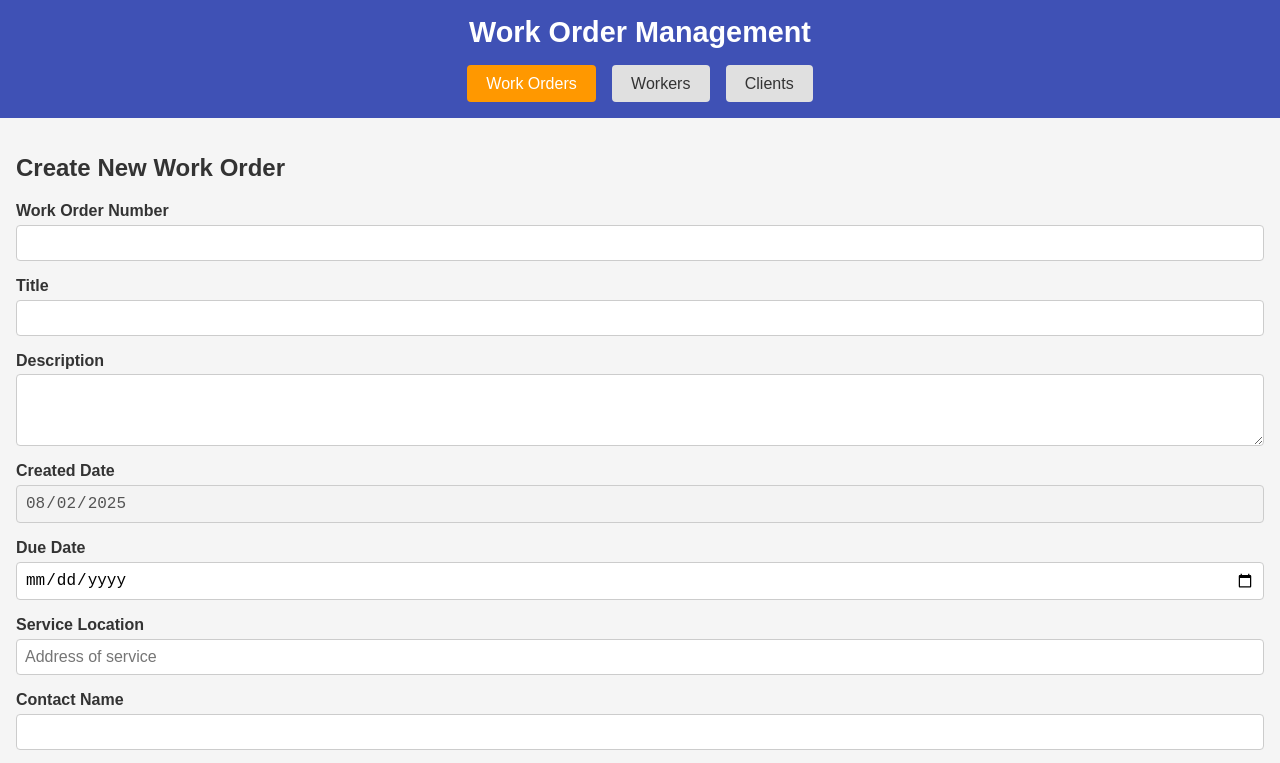
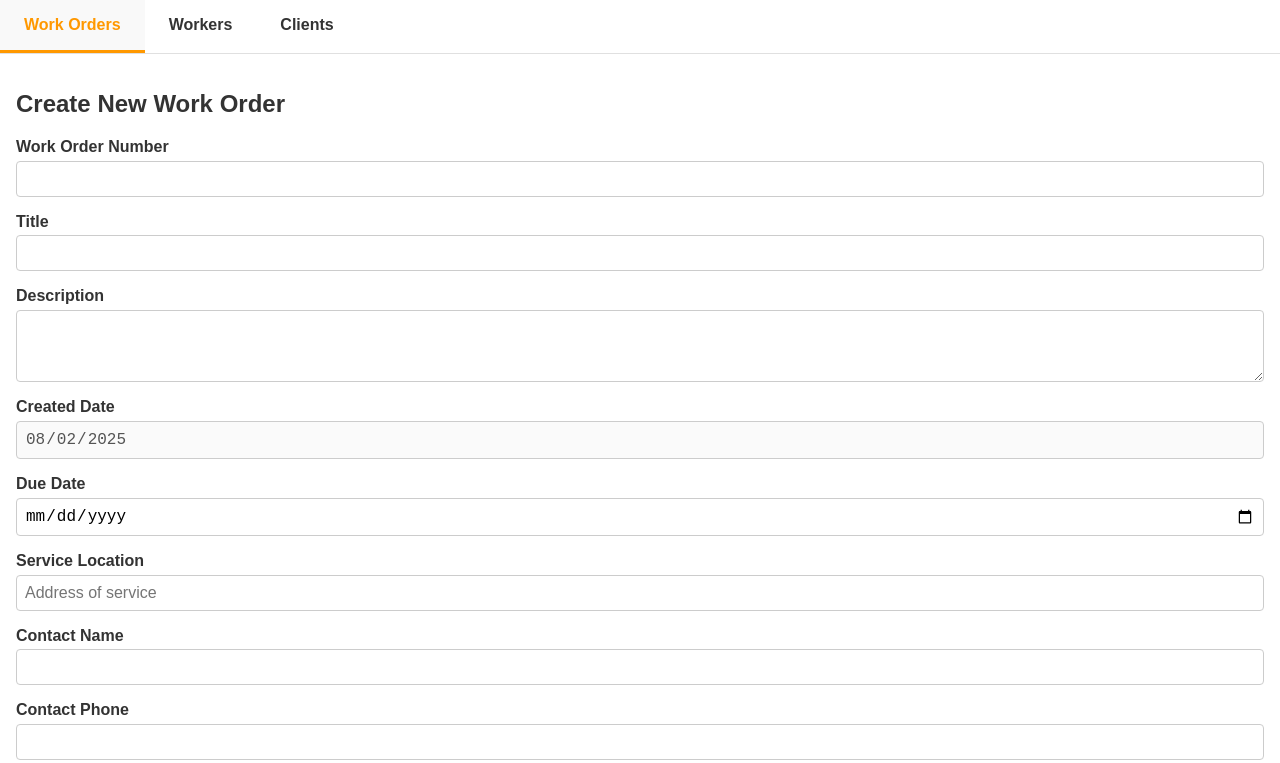
Before and after one commit to BoodowSolutions/workorders, a plain HTML site: page index.html in a window 1280 px wide. Shown: the top 763 px of the page. Drawn offline with Linux system fonts and the light colour scheme.

Commit message:
Add files via upload

```diff
--- a/index.html
+++ b/index.html
@@ -8,7 +8,7 @@
 </head>
 <body>
     <header>
-        <h1>Work Order Management</h1>
+        <!-- Remove the blue banner and title to blend with Wix site. We keep only the navigation tabs. -->
         <nav class="tabs">
             <button id="tab-workorders" class="active">Work Orders</button>
             <button id="tab-workers">Workers</button>
--- a/style.css
+++ b/style.css
@@ -3,48 +3,52 @@ body {
     font-family: Arial, sans-serif;
     margin: 0;
     padding: 0;
-    background-color: #f5f5f5;
+    /* Use a neutral background that blends with typical website backgrounds */
+    background-color: #ffffff;
     color: #333;
 }
 
 header {
-    background-color: #3f51b5;
-    color: white;
-    padding: 1rem;
-    text-align: center;
+    /* Remove colored banner: make header transparent and minimal */
+    background-color: transparent;
+    color: inherit;
+    padding: 0;
+    text-align: left;
 }
 
-h1 {
-    margin: 0;
-    font-size: 1.8rem;
+header h1 {
+    /* Hide title; the page uses tabs only */
+    display: none;
 }
 
 .tabs {
     display: flex;
-    justify-content: center;
-    margin-top: 1rem;
-    gap: 1rem;
+    /* Align tabs to the start; they will sit neatly below any existing site banner */
+    justify-content: flex-start;
+    border-bottom: 1px solid #e0e0e0;
+    margin-top: 0;
+    gap: 0;
 }
 
 .tabs button {
-    padding: 0.6rem 1.2rem;
+    background: none;
     border: none;
-    border-radius: 4px;
+    padding: 1rem 1.5rem;
     cursor: pointer;
-    background-color: #e0e0e0;
+    font-size: 1rem;
+    font-weight: bold;
     color: #333;
-    font-size: 1rem;
-    transition: background-color 0.3s;
+    border-bottom: 3px solid transparent;
+    transition: color 0.3s, border-color 0.3s;
 }
 
 .tabs button.active {
-    background-color: #ff9800;
-    color: white;
+    color: #ff9800;
+    border-color: #ff9800;
 }
 
 .tabs button:hover {
-    background-color: #ffc107;
-    color: white;
+    background-color: #f9f9f9;
 }
 
 .tab-content {
```
